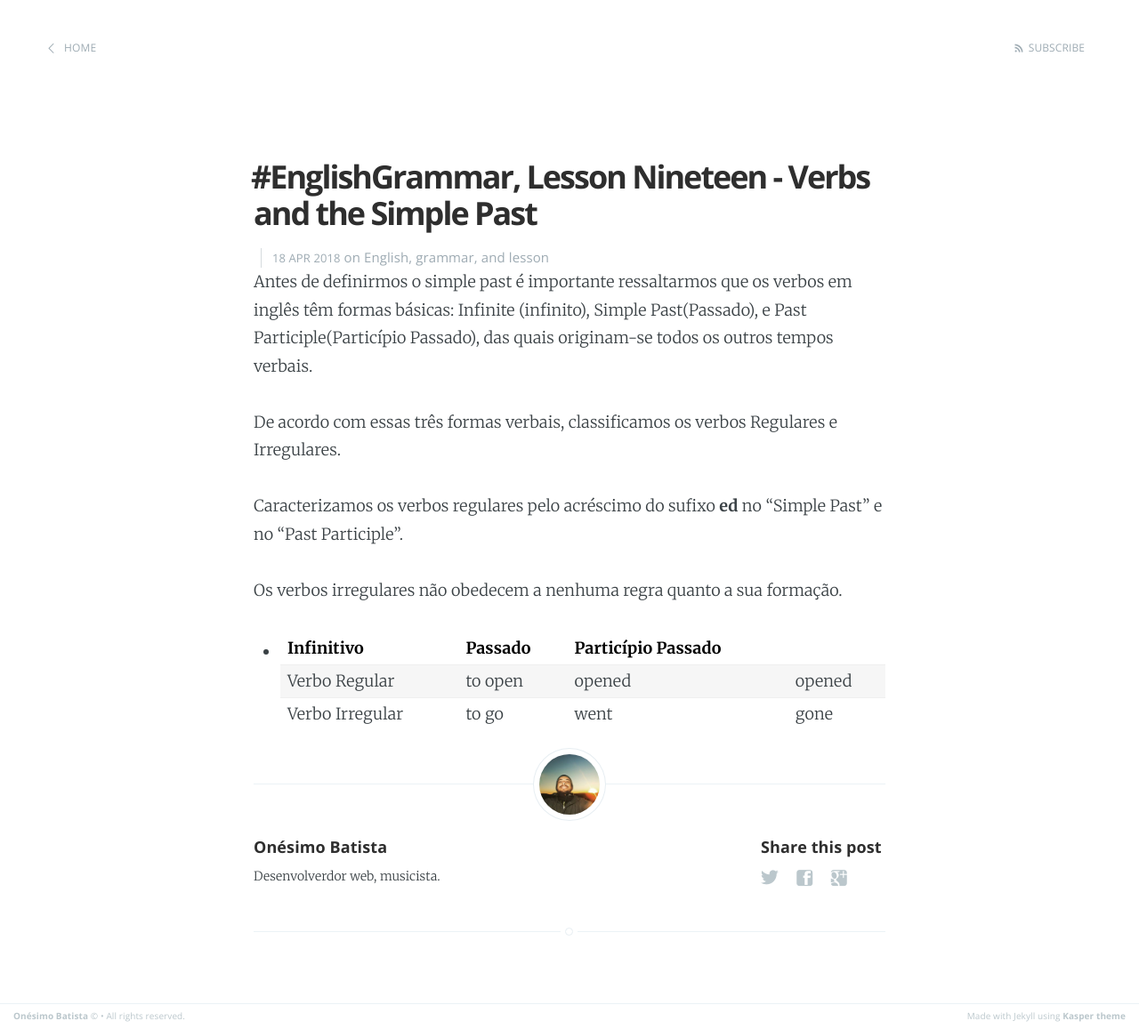
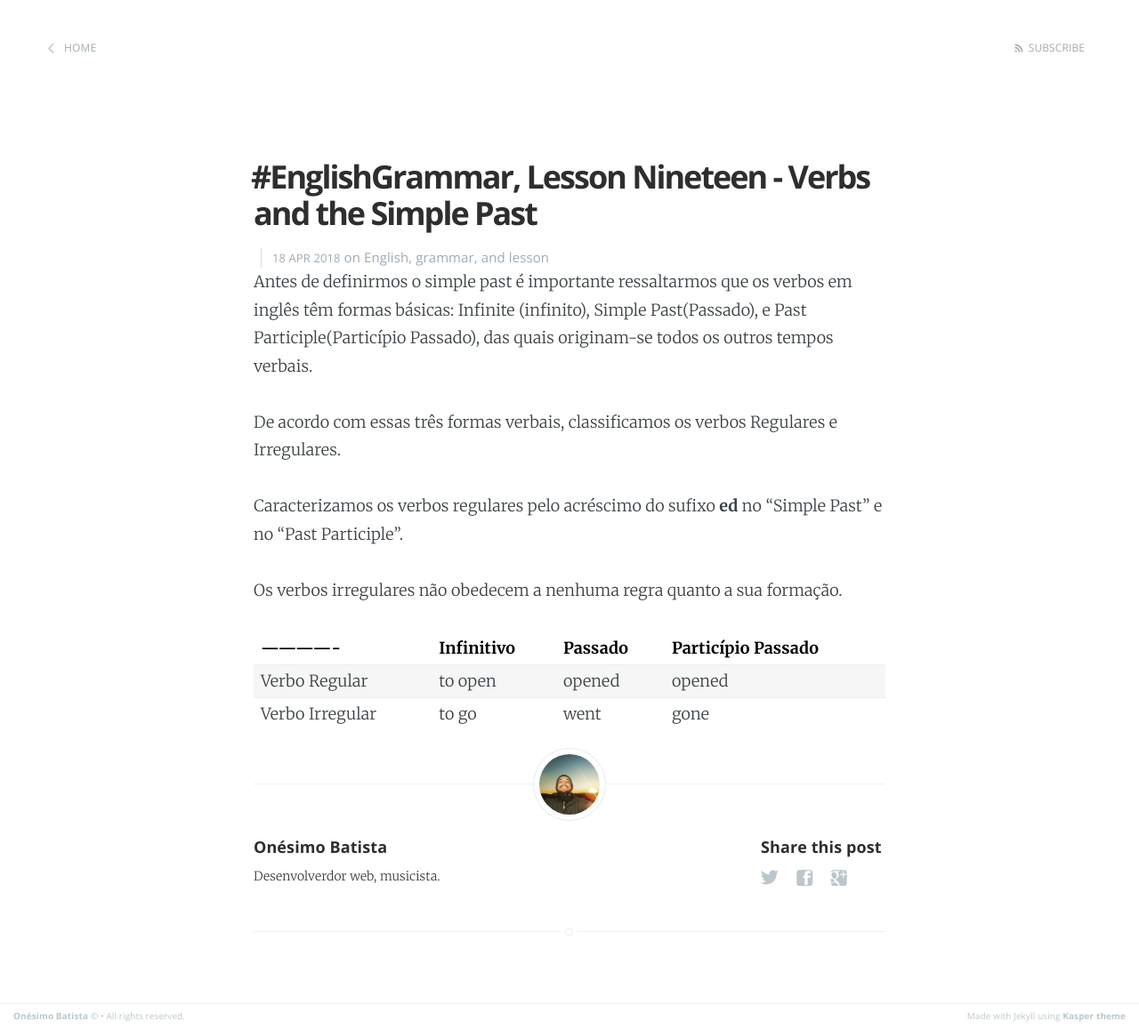
Before and after one commit to onesimo/blog, a Jekyll site: the page built from _posts/2018-04-18-english-grammar-lesson-nineteen.md, in a window 1280 px wide. Shown: the whole page at 89% size. Built offline with Jekyll 4.4.1, drawn with Linux system fonts in a browser that asks for light colours.

```diff
--- a/_posts/2018-04-18-english-grammar-lesson-nineteen.md
+++ b/_posts/2018-04-18-english-grammar-lesson-nineteen.md
@@ -14,7 +14,7 @@ Caracterizamos os verbos regulares pelo acréscimo do sufixo **ed** no "Simple P
 Os verbos irregulares não obedecem a nenhuma regra quanto a sua formação.
 
 
- - | Infinitivo | Passado | Particípio Passado
- --|------------|---------|--------------------
+ ------------- | Infinitivo | Passado | Particípio Passado
+ --------------|------------|---------|--------------------
  Verbo Regular | to open | opened | opened
  Verbo Irregular | to go | went | gone
```
